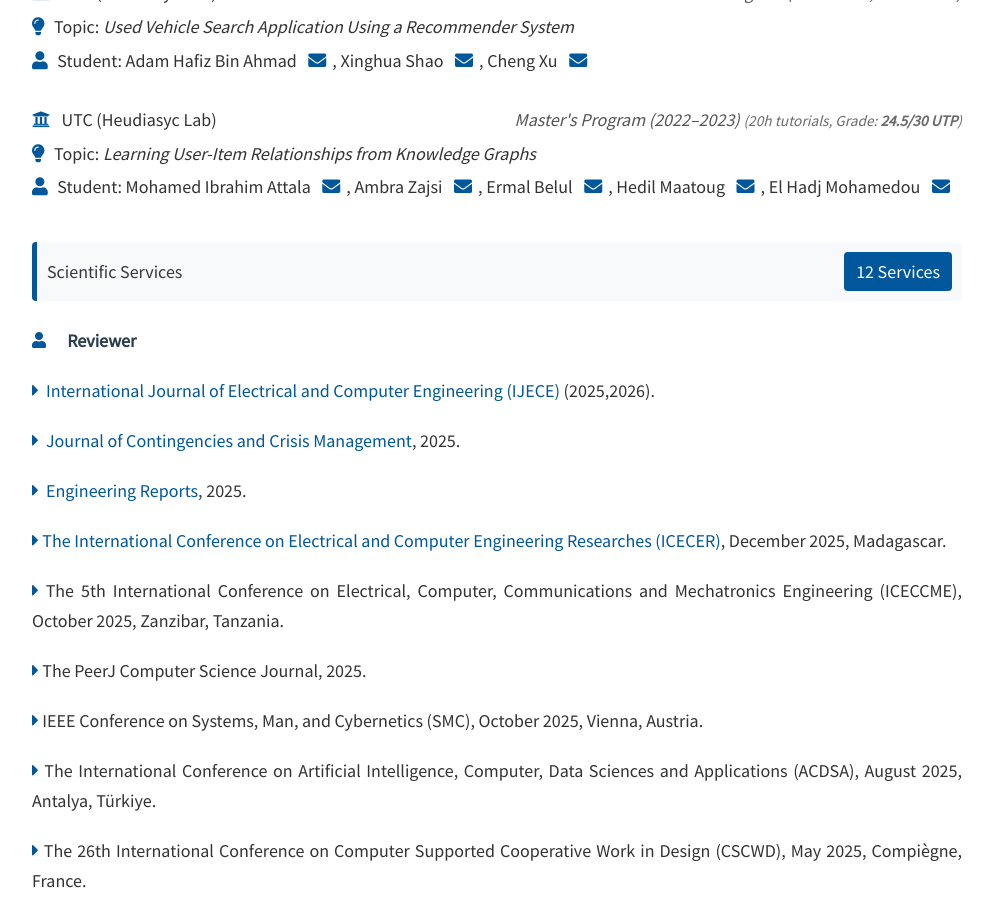
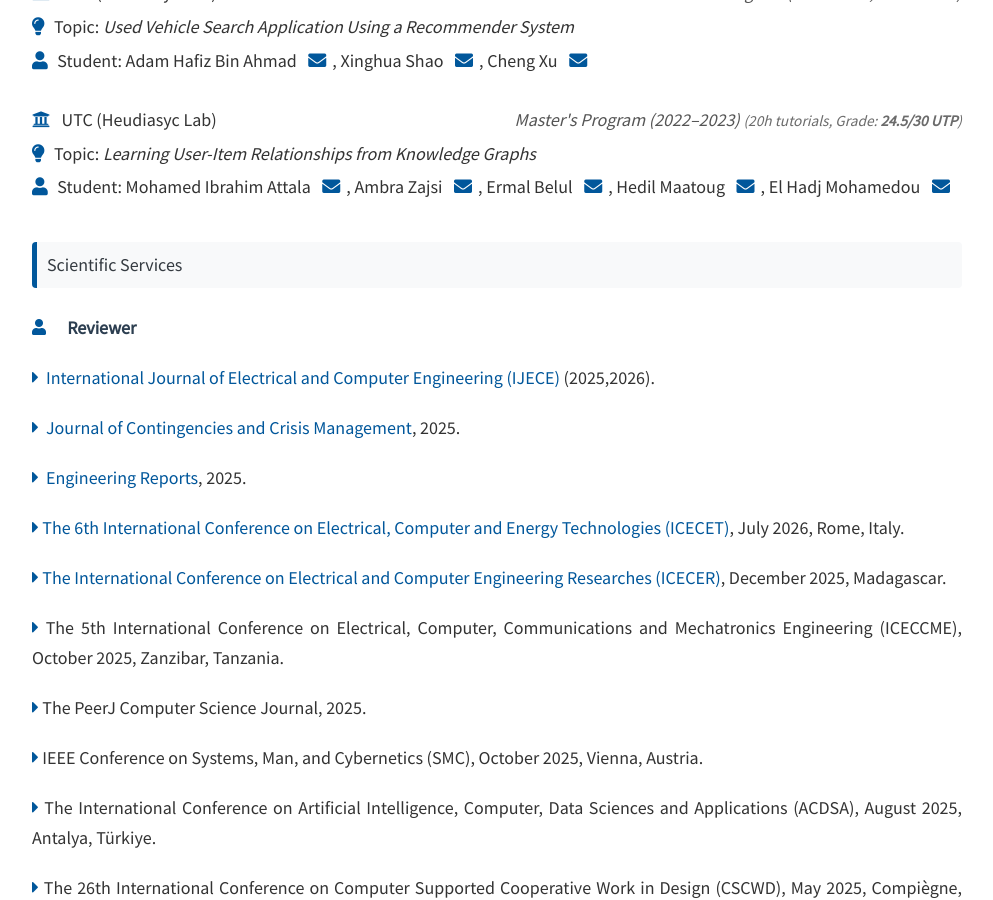
Before and after one commit to lengocluyen/lengocluyen.github.io, a Jekyll site: the page built from services.html, in a window 1280 px wide and 900 px high, scrolled down 564 px. Shown: the whole window, without its empty margins (143-1136 px from the left). Built offline with Jekyll 4.4.1, drawn with Linux system fonts in a browser that asks for light colours; nearby versions of some CDN libraries.

Commit message:
Update services.html

```diff
--- a/_includes/services.html
+++ b/_includes/services.html
@@ -111,7 +111,7 @@
 <!-- Services Section -->
 <div class="section-header d-flex justify-content-between align-items-center mt-5">
     <span>Scientific Services</span>
-    <span class="badge badge-primary">12 Services</span>
+    <span class="badge badge-primary"></span>
   </div>
 
   <!-- Reviewer Role -->
@@ -133,6 +133,11 @@
                     <div class="div-justify-pub">
                         <i class="fa fa-caret-right"></i>&nbsp; <a href="https://onlinelibrary.wiley.com/journal/25778196" title="Home">Engineering Reports</a>, 2025.
                       </div>
+    </h5>
+
+      <h5>
+                    <div class="div-justify-pub">
+                        <i class="fa fa-caret-right"></i>&nbsp;<a href="https://www.icecet.com/" title="Home">The 6th International Conference on Electrical, Computer and Energy Technologies (ICECET)</a>, July 2026, Rome, Italy.</div>
     </h5>
       <h5>
                     <div class="div-justify-pub">
```
